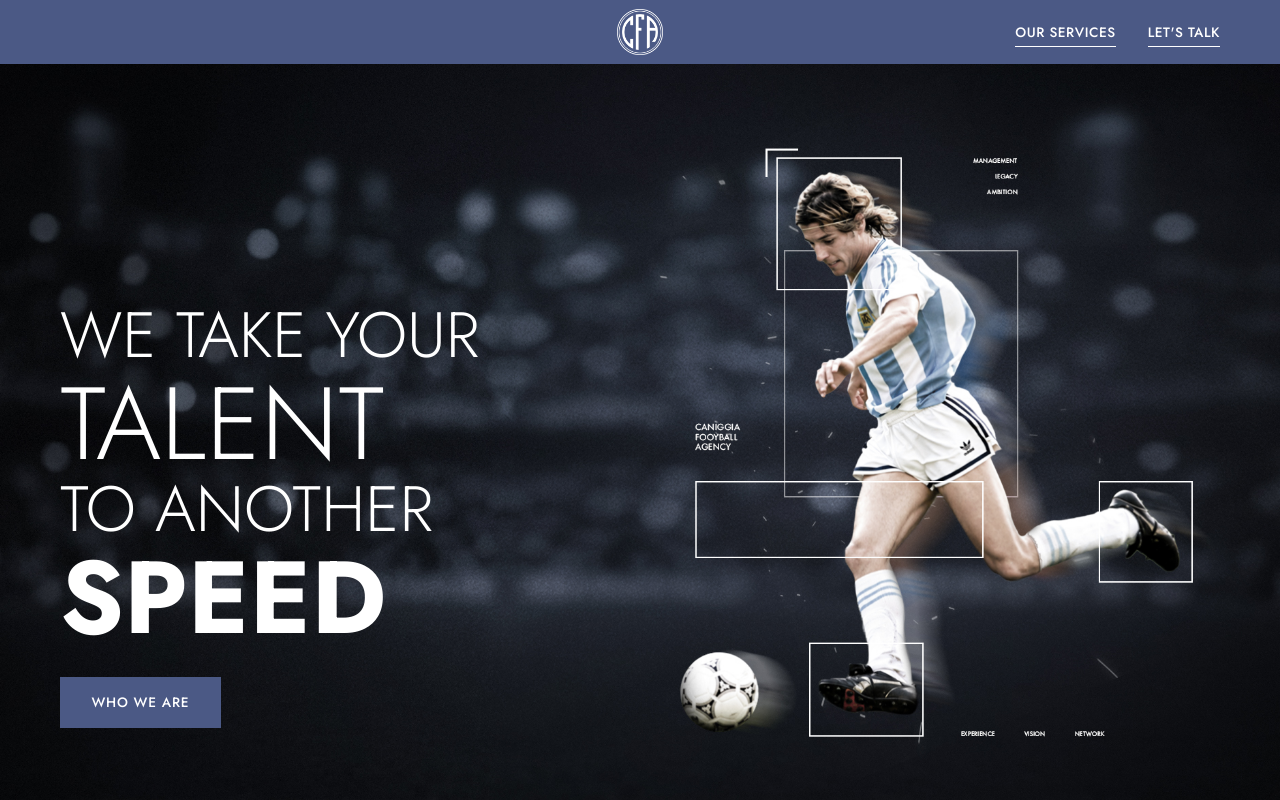
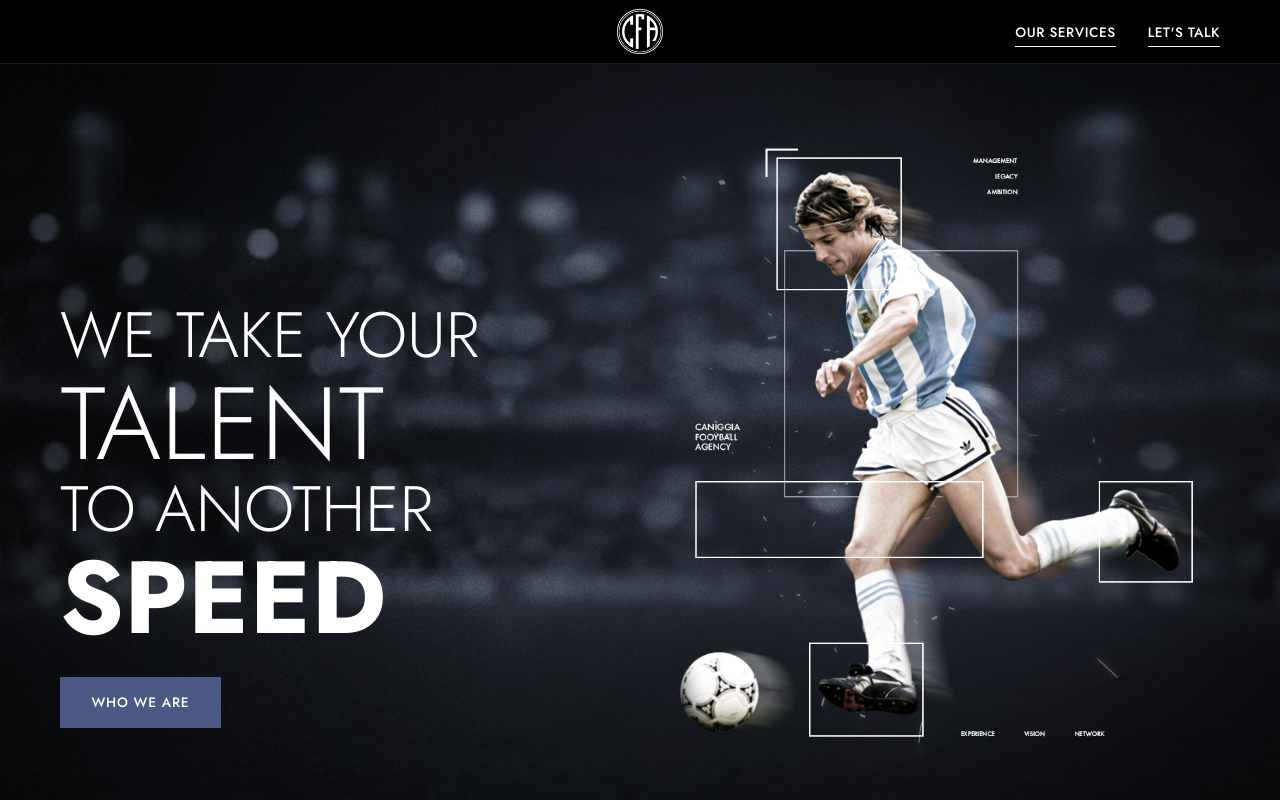
Before and after one commit to maitecalise12-cmd/Caniggia_Football_Agency, a plain HTML site: page index.html in a window 1280 px wide. Shown: the top 800 px of the page. Drawn offline with Linux system fonts and the light colour scheme; a web font is replaced by a local one.

Commit message:
tab negro

```diff
--- a/css/styles.css
+++ b/css/styles.css
@@ -208,7 +208,8 @@
   position: fixed;
   inset: 0 0 auto 0;
   height: var(--header-h);
-  background: var(--blue);
+  background: var(--black-pure);
+  border-bottom: 1px solid rgba(255, 255, 255, 0.1); /* separa la barra de las secciones negras */
   z-index: 100;
   transition: box-shadow 0.3s var(--ease);
 }
--- a/index.html
+++ b/index.html
@@ -5,7 +5,7 @@
   <meta name="viewport" content="width=device-width, initial-scale=1.0">
   <title>Caniggia Football Agency</title>
   <meta name="description" content="Caniggia Football Agency (CFA) – We take your talent to another speed. Player representation and career planning led by Claudio Caniggia.">
-  <meta name="theme-color" content="#4B5985">
+  <meta name="theme-color" content="#000000">
 
   <!-- Favicon: isotipo CFA -->
   <link rel="icon" href="assests/img/isotipo-azul.png">
```
